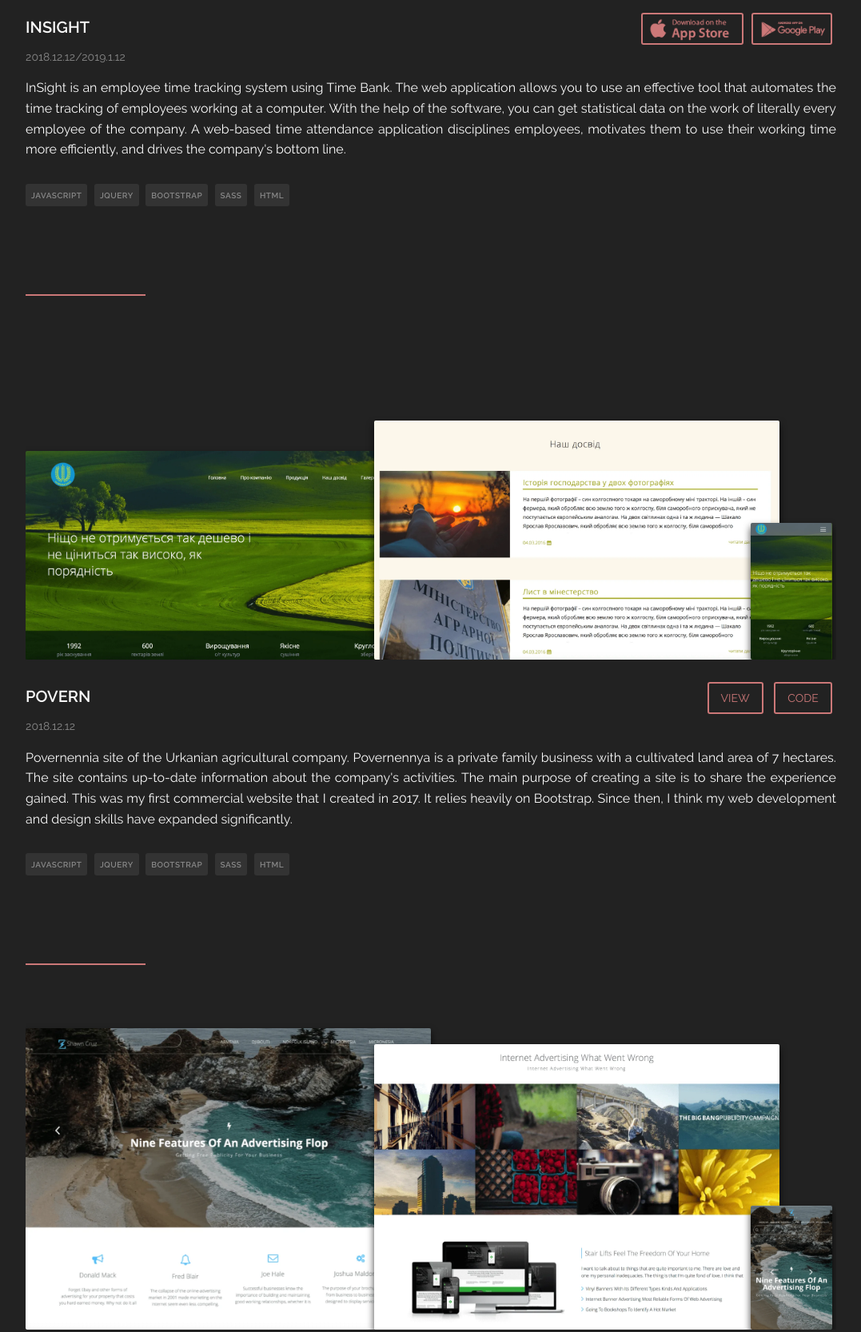
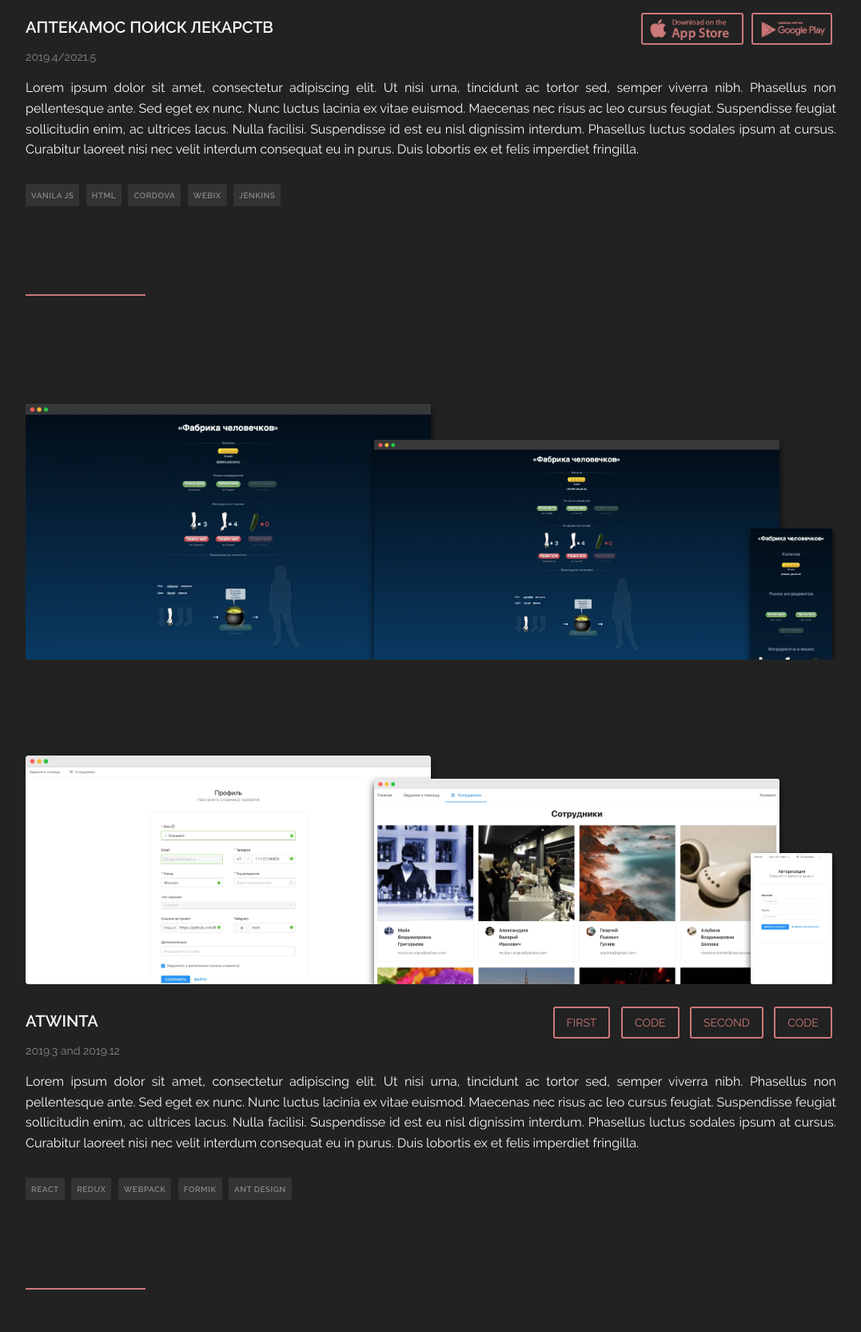
Before and after one commit to Barklim/folio, a plain HTML site: page index.html in a window 1280 px wide. Shown: the part 4394-6060 px from the top of the page at 80% size, without its empty margins (101-1178 px from the left). Drawn offline with Linux system fonts and the light colour scheme.

Commit message:
add atwinta proj

```diff
--- a/index.html
+++ b/index.html
@@ -303,8 +303,8 @@
 					</div>
 					<div class="portfolio-title">
 						<div class="portfolio-title__wrapper">
-							<h3 class="portfolio-title__text">inSight</h3>
-							<h5 class="portfolio-title__date"> 2018.12.12/2019.1.12</h5>
+							<h3 class="portfolio-title__text">АптекаМос поиск лекарств</h3>
+							<h5 class="portfolio-title__date">2019.4/2021.5</h5>
 						</div>
 						<div class="portfolio-title__buttons">
 							<a href="https://apps.apple.com/ru/app/%D0%B0%D0%BF%D1%82%D0%B5%D0%BA%D0%B0%D0%BC%D0%BE%D1%81-%D0%BF%D0%BE%D0%B8%D1%81%D0%BA-%D0%BB%D0%B5%D0%BA%D0%B0%D1%80%D1%81%D1%82%D0%B2/id1292282198" class="portfolio-title__img-offpadding" target="_blank">
@@ -315,14 +315,88 @@
 							</a>
 						</div>
 					</div>
-					<p class="portfolio-descriprion">InSight is an employee time tracking system using Time Bank. The web application allows you to use an effective tool that automates the time tracking of employees working at a computer. With the help of the software, you can get statistical data on the work of literally every employee of the company. A web-based time attendance application disciplines employees, motivates them to use their working time more efficiently, and drives the company's bottom line.</p>
+					<p class="portfolio-descriprion">Lorem ipsum dolor sit amet, consectetur adipiscing elit. Ut nisi urna, tincidunt ac tortor sed, semper viverra nibh. Phasellus non pellentesque ante. Sed eget ex nunc. Nunc luctus lacinia ex vitae euismod. Maecenas nec risus ac leo cursus feugiat. Suspendisse feugiat sollicitudin enim, ac ultrices lacus. Nulla facilisi. Suspendisse id est eu nisl dignissim interdum.
+					Phasellus luctus sodales ipsum at cursus. Curabitur laoreet nisi nec velit interdum consequat eu in purus. Duis lobortis ex et felis imperdiet fringilla.</p>
 					<div class="used">
 						<ul class="used__list">
-							<li class="used__item">JavaScript</li>
-							<li class="used__item">jQuery</li>
-							<li class="used__item">Bootstrap</li>
-							<li class="used__item">SASS</li>
+							<li class="used__item">Vanila JS</li>
 							<li class="used__item">HTML</li>
+							<li class="used__item">Cordova</li>
+							<li class="used__item">Webix</li>
+							<li class="used__item">Jenkins</li>
+						</ul>
+					</div>
+					<div class="border"></div>
+
+					<!-- 1192  x  753 -->
+					<!-- 2562  x  1329 -->
+					<!-- 502  x  813 -->
+					<div class="portfolio-item">
+						<div class="portfolio-item__wrapper">
+							<div class="portfolio-item__screenshots">
+								<picture>
+									<source type="image/webp" srcset="assets/img/atwinta/atwintalg.webp" />
+									<source type="image/png" srcset="assets/img/atwinta/atwintalg.png" />
+									<img src="assets/img/atwinta/atwintalg.png" alt="desctop-screenshot" class="portfolio-item__img portfolio-item__img_lg"
+									 title="" />
+								</picture>
+								<picture>
+									<source type="image/webp" srcset="assets/img/atwinta/atwintamd.webp" />
+									<source type="image/png" srcset="assets/img/atwinta/atwintamd.png" />
+									<img src="assets/img/atwinta/atwintamd.png" alt="desctop-screenshot" class="portfolio-item__img portfolio-item__img_md"
+									 title="" />
+								</picture>
+								<picture>
+									<source type="image/webp" srcset="assets/img/atwinta/atwintasm.webp" />
+									<source type="image/png" srcset="assets/img/atwinta/atwintasm.png" />
+									<img src="assets/img/atwinta/atwintasm.png" alt="desctop-screenshot" class="portfolio-item__img portfolio-item__img_sm"
+									 title="" />
+								</picture>
+							</div>
+
+							<div class="portfolio-item__screenshots">
+								<picture>
+									<source type="image/webp" srcset="assets/img/atwinta/atwintalg2.webp" />
+									<source type="image/png" srcset="assets/img/atwinta/atwintalg2.png" />
+									<img src="assets/img/atwinta/atwintalg2.png" alt="desctop-screenshot" class="portfolio-item__img portfolio-item__img_lg"
+									 title="" />
+								</picture>
+								<picture>
+									<source type="image/webp" srcset="assets/img/atwinta/atwintamd2.webp" />
+									<source type="image/png" srcset="assets/img/atwinta/atwintamd2.png" />
+									<img src="assets/img/atwinta/atwintamd2.png" alt="desctop-screenshot" class="portfolio-item__img portfolio-item__img_md"
+									 title="" />
+								</picture>
+								<picture>
+									<source type="image/webp" srcset="assets/img/atwinta/atwintasm2.webp" />
+									<source type="image/png" srcset="assets/img/atwinta/atwintasm2.png" />
+									<img src="assets/img/atwinta/atwintasm2.png" alt="desctop-screenshot" class="portfolio-item__img portfolio-item__img_sm"
+									 title="" />
+								</picture>
+							</div>
+						</div>
+					</div>
+					<div class="portfolio-title">
+						<div class="portfolio-title__wrapper">
+							<h3 class="portfolio-title__text">Atwinta</h3>
+							<h5 class="portfolio-title__date">2019.3 and 2019.12</h5>
+						</div>
+						<div class="portfolio-title__buttons">
+							<a href="https://barklim.github.io/atw-market/" target="_blank" class="portfolio-title__view">First</a>
+							<a href="https://github.com/Barklim/atw-market" target="_blank" class="portfolio-title__code">Code</a>
+							<a href="https://barkarula.github.io/atwTest/" target="_blank" class="portfolio-title__view">Second</a>
+							<a href="https://github.com/Barkarula/atwTest" target="_blank" class="portfolio-title__code">Code</a>
+						</div>
+					</div>
+					<p class="portfolio-descriprion">Lorem ipsum dolor sit amet, consectetur adipiscing elit. Ut nisi urna, tincidunt ac tortor sed, semper viverra nibh. Phasellus non pellentesque ante. Sed eget ex nunc. Nunc luctus lacinia ex vitae euismod. Maecenas nec risus ac leo cursus feugiat. Suspendisse feugiat sollicitudin enim, ac ultrices lacus. Nulla facilisi. Suspendisse id est eu nisl dignissim interdum.
+					Phasellus luctus sodales ipsum at cursus. Curabitur laoreet nisi nec velit interdum consequat eu in purus. Duis lobortis ex et felis imperdiet fringilla.</p>
+					<div class="used">
+						<ul class="used__list">
+							<li class="used__item">React</li>
+							<li class="used__item">Redux</li>
+							<li class="used__item">Webpack</li>
+							<li class="used__item">Formik</li>
+							<li class="used__item">Ant Design</li>
 						</ul>
 					</div>
 					<div class="border"></div>
@@ -361,7 +435,8 @@
 							<a href="https://github.com/Barklim/Povernennia" target="_blank" class="portfolio-title__code">Code</a>
 						</div>
 					</div>
-					<p class="portfolio-descriprion">Povernennia site of the Urkanian agricultural company. Povernennya is a private family business with a cultivated land area of 7 hectares. The site contains up-to-date information about the company's activities. The main purpose of creating a site is to share the experience gained. This was my first commercial website that I created in 2017. It relies heavily on Bootstrap. Since then, I think my web development and design skills have expanded significantly.</p>
+					<p class="portfolio-descriprion">Lorem ipsum dolor sit amet, consectetur adipiscing elit. Ut nisi urna, tincidunt ac tortor sed, semper viverra nibh. Phasellus non pellentesque ante. Sed eget ex nunc. Nunc luctus lacinia ex vitae euismod. Maecenas nec risus ac leo cursus feugiat. Suspendisse feugiat sollicitudin enim, ac ultrices lacus. Nulla facilisi. Suspendisse id est eu nisl dignissim interdum.
+					Phasellus luctus sodales ipsum at cursus. Curabitur laoreet nisi nec velit interdum consequat eu in purus. Duis lobortis ex et felis imperdiet fringilla.</p>
 					<div
 					 class="used">
 						<ul class="used__list">
@@ -408,7 +483,8 @@
 						<a href="https://github.com/Barklim/OceanDesign" target="_blank" class="portfolio-title__code">Code</a>
 					</div>
 				</div>
-				<p class="portfolio-descriprion">It's just a favorite design I've made for fun. I was interested in practicing responsive design using a responsive grid, at least I learned a thing or two!</p>
+					<p class="portfolio-descriprion">Lorem ipsum dolor sit amet, consectetur adipiscing elit. Ut nisi urna, tincidunt ac tortor sed, semper viverra nibh. Phasellus non pellentesque ante. Sed eget ex nunc. Nunc luctus lacinia ex vitae euismod. Maecenas nec risus ac leo cursus feugiat. Suspendisse feugiat sollicitudin enim, ac ultrices lacus. Nulla facilisi. Suspendisse id est eu nisl dignissim interdum.
+					Phasellus luctus sodales ipsum at cursus. Curabitur laoreet nisi nec velit interdum consequat eu in purus. Duis lobortis ex et felis imperdiet fringilla.</p>
 				<div class="used">
 					<ul class="used__list">
 						<li class="used__item">SASS</li>
@@ -449,6 +525,11 @@
 									<svg><use xlink:href="assets/images/icon.svg#icon_instagram"></use></svg>
 								</a>
 							</li>
+							<li class="social__str">
+								<a href="https://trello.com/b/ToA7vWwJ/projects-barklim" target="_blank" title="trello" class="social__link">
+									<img class="social__trello" src="assets/images/trello.png"></img>
+								</a>
+							</li>
 						</ul>
 					</div>
 				</div>
```
Also changed, not shown: assets/img/atwinta/atwintalg.png (added), assets/img/atwinta/atwintalg.webp (added), assets/img/atwinta/atwintalg2.png (added), assets/img/atwinta/atwintalg2.webp (added), assets/img/atwinta/atwintamd.png (added), assets/img/atwinta/atwintamd.webp (added), assets/img/atwinta/atwintamd2.webp (added), assets/img/atwinta/atwintasm.png (added), assets/img/atwinta/atwintasm.webp (added), assets/img/atwinta/atwintasm2.png (added), assets/img/atwinta/atwintasm2.webp (added), 5 other files.
